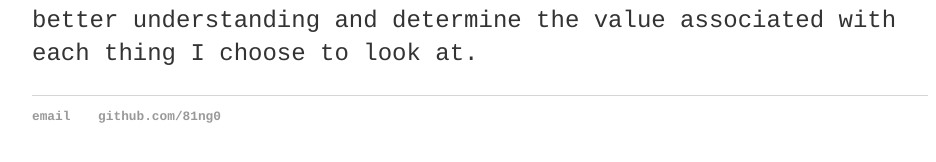
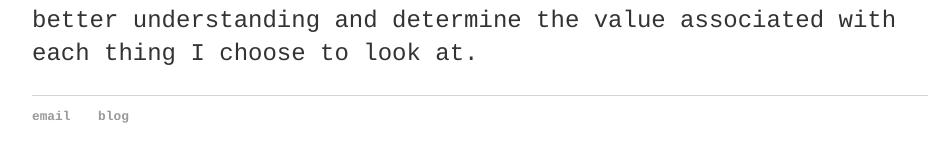
Before and after one commit to 81ng0/81ng0.github.io, a Jekyll site: the page built from _posts/2019-09-09-project-launch.md, in a window 1280 px wide. Shown: the part 351-513 px from the top of the page, without its empty margins (160-1096 px from the left). Built offline with Jekyll 4.4.1, drawn with Linux system fonts in a browser that asks for light colours.

Commit message:
Update default.html

```diff
--- a/_layouts/default.html
+++ b/_layouts/default.html
@@ -22,7 +22,7 @@
 			<footer>
 	    		<ul>
 	        		<li><a href="mailto:apgray88@googlemail.com">email</a></li>
-	        		<li><a href="https://github.com/81ng0">github.com/81ng0</a></li>
+	        		<li><a href="https://81ng0.github.io/blog/">blog</a></li>
 				</ul>
 			</footer>
 		</body>
```
